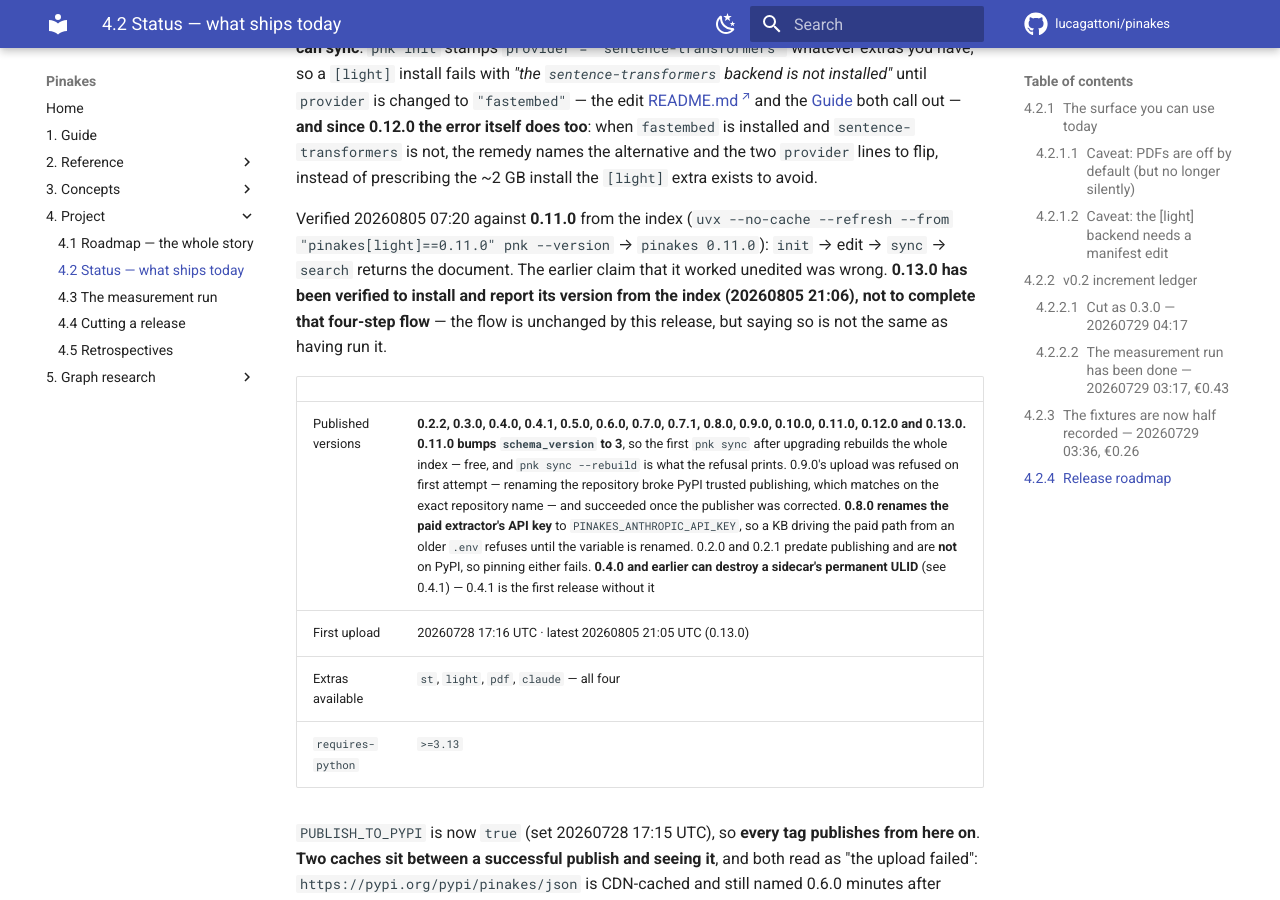
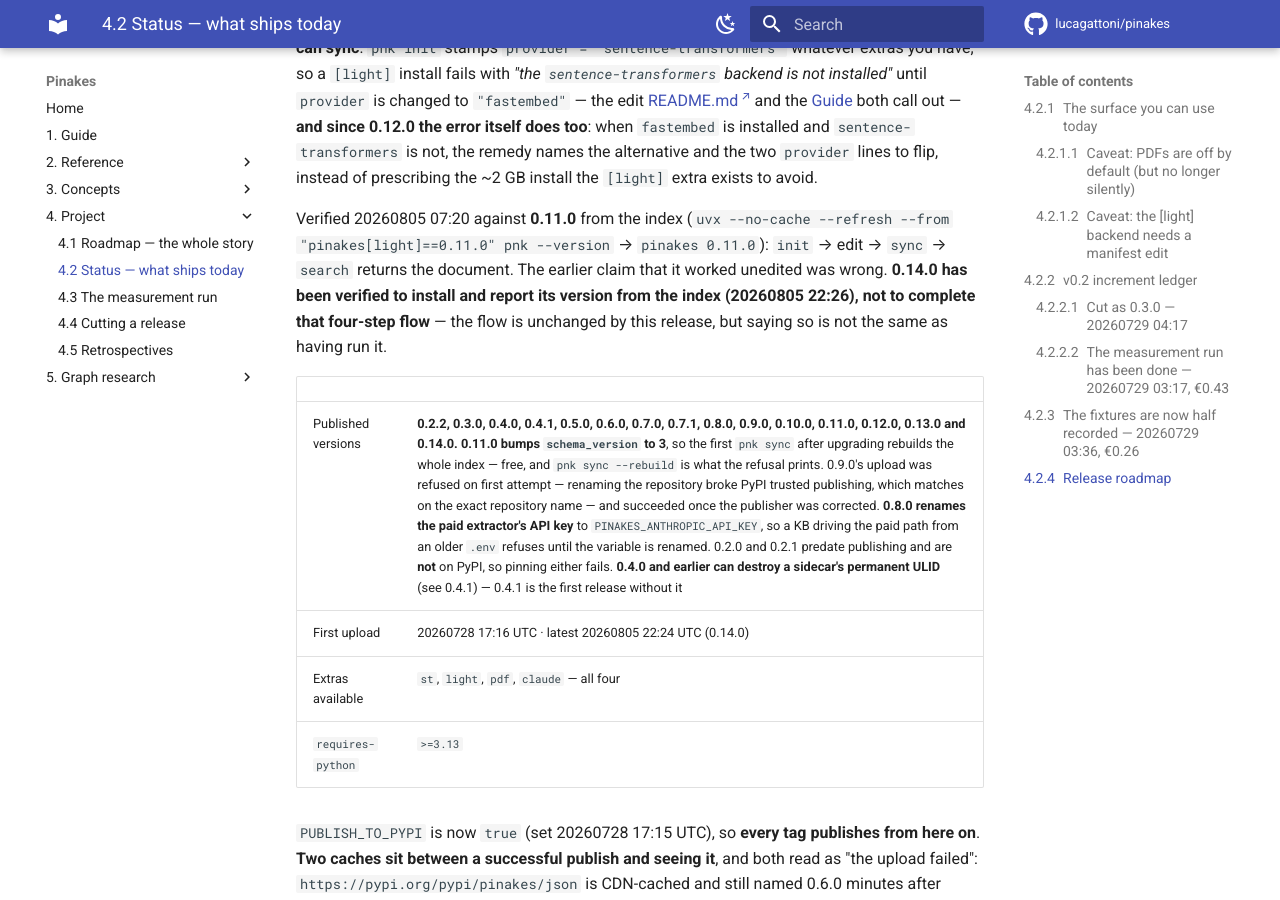
Before and after one commit to lucagattoni/Pinakes, an MkDocs documentation site: the page built from docs/STATUS.md, in a window 1280 px wide and 900 px high, scrolled down 16939 px. Built offline with MkDocs 1.6.1 and Material for MkDocs 9.7.7, drawn with Linux system fonts in a browser that asks for light colours; comment, search, counter and statistics services are not loaded.

Commit message:
Post-release sweep for 0.14.0
PyPI facts, writable only now that they are true: 0.14.0 published, latest upload
20260805 22:24 UTC, verified from the index and the GitHub release created.

The verified-install line keeps its honest scope: version reported, not the
four-step flow run.

Co-Authored-By: Claude Opus 5 (1M context) <noreply@anthropic.com>
Claude-Session: https://claude.ai/code/session_01TEnAme9YcVCvZZeqvpK7BR

```diff
--- a/docs/STATUS.md
+++ b/docs/STATUS.md
@@ -498,15 +498,15 @@ both call out — **and since 0.12.0 the error itself does too**: when `fastembe
 flip, instead of prescribing the ~2 GB install the `[light]` extra exists to avoid.
 
 Verified 20260805 07:20 against **0.11.0** from the index (`uvx --no-cache --refresh --from "pinakes[light]==0.11.0" pnk --version` → `pinakes 0.11.0`): `init` → edit → `sync` →
-`search` returns the document. The earlier claim that it worked unedited was wrong. **0.13.0 has
-been verified to install and report its version from the index (20260805 21:06), not to complete
+`search` returns the document. The earlier claim that it worked unedited was wrong. **0.14.0 has
+been verified to install and report its version from the index (20260805 22:26), not to complete
 that four-step flow** — the flow is unchanged by this release, but saying so is not the same as
 having run it.
 
 | | |
 |---|---|
-| Published versions | **0.2.2, 0.3.0, 0.4.0, 0.4.1, 0.5.0, 0.6.0, 0.7.0, 0.7.1, 0.8.0, 0.9.0, 0.10.0, 0.11.0, 0.12.0 and 0.13.0.** **0.11.0 bumps `schema_version` to 3**, so the first `pnk sync` after upgrading rebuilds the whole index — free, and `pnk sync --rebuild` is what the refusal prints. 0.9.0's upload was refused on first attempt — renaming the repository broke PyPI trusted publishing, which matches on the exact repository name — and succeeded once the publisher was corrected. **0.8.0 renames the paid extractor's API key** to `PINAKES_ANTHROPIC_API_KEY`, so a KB driving the paid path from an older `.env` refuses until the variable is renamed. 0.2.0 and 0.2.1 predate publishing and are **not** on PyPI, so pinning either fails. **0.4.0 and earlier can destroy a sidecar's permanent ULID** (see 0.4.1) — 0.4.1 is the first release without it |
-| First upload | 20260728 17:16 UTC · latest 20260805 21:05 UTC (0.13.0) |
+| Published versions | **0.2.2, 0.3.0, 0.4.0, 0.4.1, 0.5.0, 0.6.0, 0.7.0, 0.7.1, 0.8.0, 0.9.0, 0.10.0, 0.11.0, 0.12.0, 0.13.0 and 0.14.0.** **0.11.0 bumps `schema_version` to 3**, so the first `pnk sync` after upgrading rebuilds the whole index — free, and `pnk sync --rebuild` is what the refusal prints. 0.9.0's upload was refused on first attempt — renaming the repository broke PyPI trusted publishing, which matches on the exact repository name — and succeeded once the publisher was corrected. **0.8.0 renames the paid extractor's API key** to `PINAKES_ANTHROPIC_API_KEY`, so a KB driving the paid path from an older `.env` refuses until the variable is renamed. 0.2.0 and 0.2.1 predate publishing and are **not** on PyPI, so pinning either fails. **0.4.0 and earlier can destroy a sidecar's permanent ULID** (see 0.4.1) — 0.4.1 is the first release without it |
+| First upload | 20260728 17:16 UTC · latest 20260805 22:24 UTC (0.14.0) |
 | Extras available | `st`, `light`, `pdf`, `claude` — all four |
 | `requires-python` | `>=3.13` |
 
```
